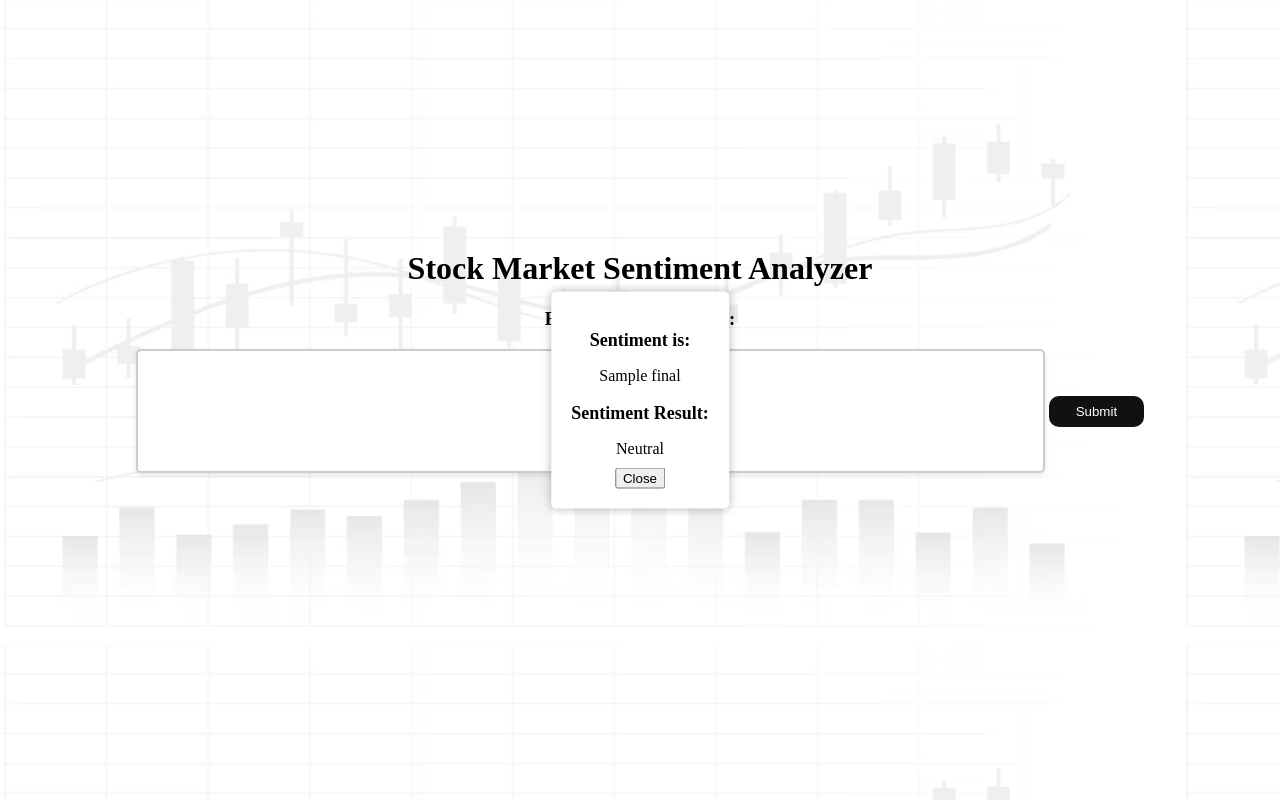
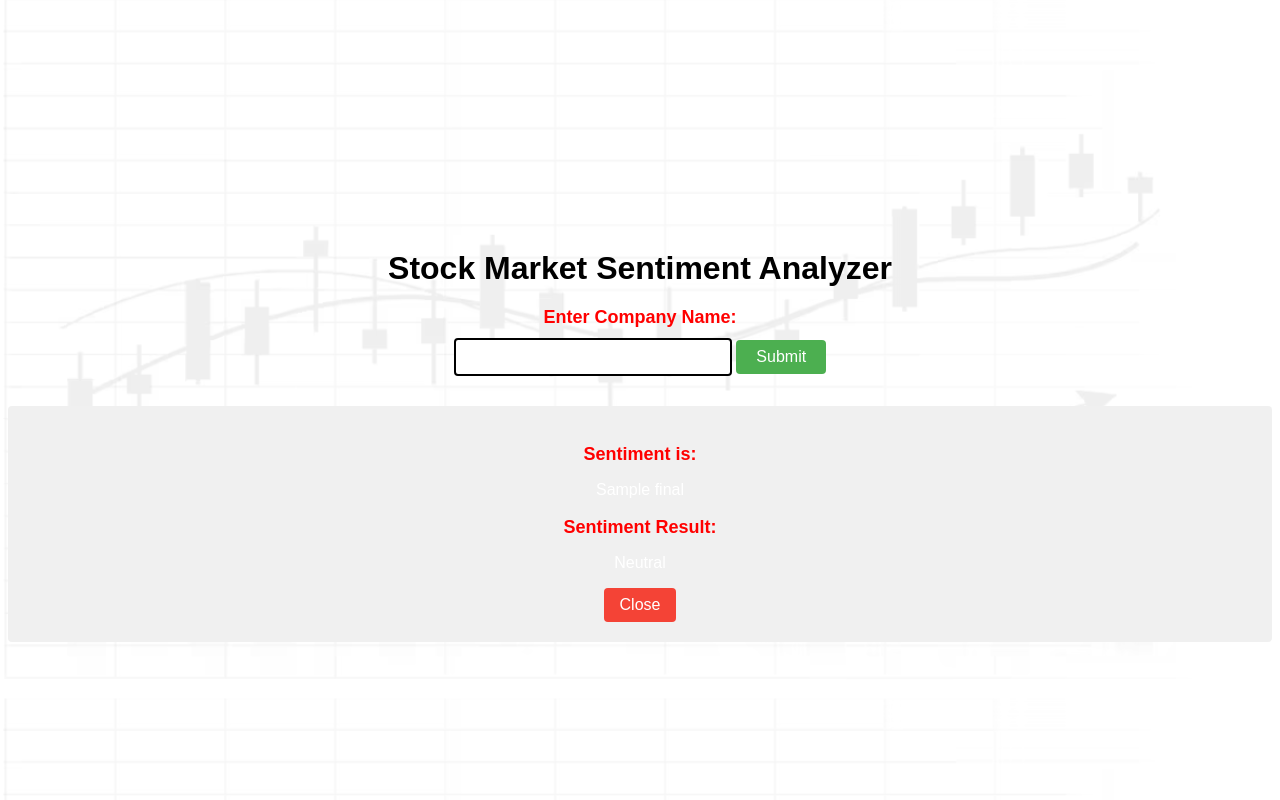
Before and after one commit to TeamSAND/stock-app, a Flask app: template templates/form.html in a window 1280 px wide. Run offline with Flask 2, Linux system fonts and the light colour scheme; the template is opened without the code that fills it: most values are stand-ins (such as "Sample title", 1, 10 or a date in 2020).

Commit message:
fix changes

```diff
--- a/main.py
+++ b/main.py
@@ -49,7 +49,7 @@ def my_form_post():
         if 'predictions' in result:
             sentiment = result["predictions"][0]["sentiment"]
         else:
-            return " Auth Token Error "
+            return render_template('autherror.html')
             # sentiment = 2
         # print(sentiment)
         # sentiment = 0
--- a/templates/form.html
+++ b/templates/form.html
@@ -1,17 +1,82 @@
 <!doctype html>
 <html>
   <head>
-    <title>sentiment analysis</title>
-    <link rel="stylesheet" type="text/css" href="">
-    <link rel="stylesheet" type="text/css" href="{{ url_for('static', filename='style2.css') }}">
+    <title>Sentiment Analysis</title>
+    <style>
+      body {
+        background-image: url(/static/news1.png);
+        background-size: cover;
+        margin-top: 250px;
+        font-family: Arial, sans-serif;
+        color: #fff;
+      }
+
+      h1 {
+        font-size: 32px;
+        margin-bottom: 20px;
+        color : black ;
+      }
+
+      h3 {
+        font-size: 18px;
+        margin-bottom: 10px;
+        color:red;
+      }
+
+      form {
+        margin-bottom: 30px;
+      }
+
+      .input-field {
+        padding: 8px 12px;
+        border: 2px solid black;
+        border-radius: 4px;
+        font-size: 16px;
+        width: 250px;
+      }
+
+      .button-85 {
+        padding: 8px 20px;
+        border: none;
+        border-radius: 4px;
+        font-size: 16px;
+        background-color: #4CAF50;
+        color: #fff;
+        cursor: pointer;
+      }
+
+      .button-85:hover {
+        background-color: #45a049;
+      }
+
+      .notification {
+        padding: 20px;
+        border-radius: 4px;
+        background-color: #f0f0f0;
+        margin-bottom: 20px;
+      }
+
+      #closeButton {
+        padding: 8px 16px;
+        border: none;
+        border-radius: 4px;
+        font-size: 16px;
+        background-color: #f44336;
+        color: #fff;
+        cursor: pointer;
+      }
+
+      #closeButton:hover {
+        background-color: #d32f2f;
+      }
+    </style>
     <script src="{{ url_for('static', filename='script.js') }}"></script>
-
   </head>
-  <body align="center" style="background-image: url(/static/news1.png);margin-top: 250px;">
+  <body align="center">
     <h1>Stock Market Sentiment Analyzer</h1>
-    <h3>Enter Company Name :</h3>
-    <form method="POST" >
-      <input type="text" name="test_data" class="input-field" >
+    <h3>Enter Company Name:</h3>
+    <form method="POST">
+      <input type="text" name="test_data" class="input-field">
       <input type="submit" value="Submit" class="button-85">
     </form>
 
@@ -28,12 +93,9 @@
       {% else %}
       <h3>Sentiment Result:</h3>
       <p>Neutral</p>
-
       {% endif %}
       <button id="closeButton">Close</button>
     </div>
     {% endif %}
-
-
   </body>
 </html>
```
Also changed, not shown: templates/autherror.html (added, +31 -0 lines). Lines whose indentation alone changed are shown as unchanged.
